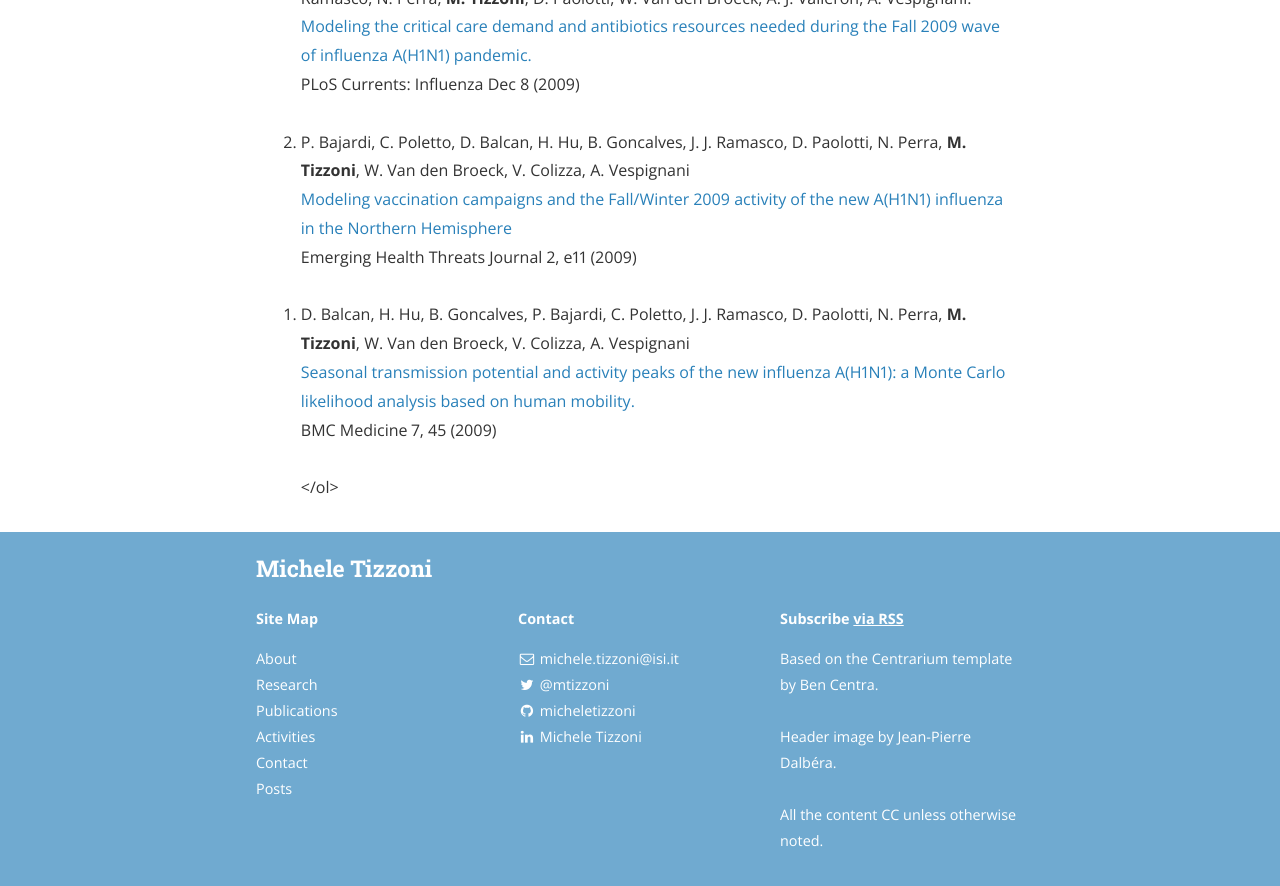
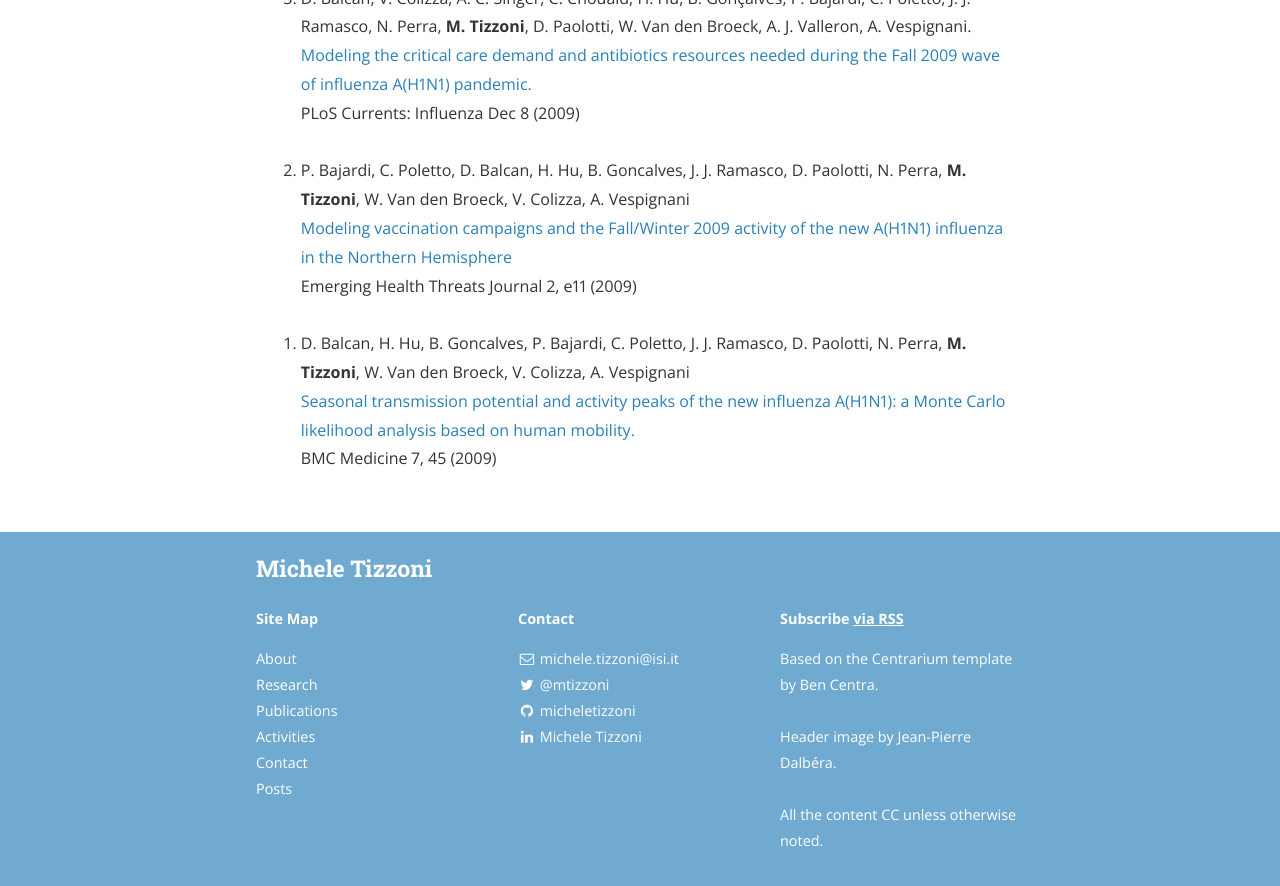
Before and after one commit to micheletizzoni/micheletizzoni.github.io, a Jekyll site: the page built from 3_publications.md, in a window 1280 px wide and 900 px high, scrolled down 3591 px. Shown: the top 886 px of the window. Built offline with Jekyll 4.4.1, drawn with Linux system fonts in a browser that asks for light colours; nearby versions of some CDN libraries.

Commit message:
Update publications

```diff
--- a/3_publications.md
+++ b/3_publications.md
@@ -133,7 +133,7 @@
   <br>
 
   <li>V. Colizza, A. Vespignani, N. Perra, C. Poletto, B. Gonçalves, H. Hu, D. Balcan, D. Paolotti, W. Van den Broeck, <strong>M. Tizzoni</strong>, P. Bajardi, J. J. Ramasco.<br>
-  <a href="http://currents.plos.org/influenza/article/estimate-of-novel-influenza-ah1n1-cases-in-mexico-at-the-early-stage-of-the-pandemic-with-a-spatially-structured-epidemic-model/">Estimate of Novel Influenza A/H1N1 cases in Mexico at the early stage of the pandemic with a spatially structured epidemic model.</a>
+  <a href="http://currents.plos.org/influenza/article/estimate-of-novel-influenza-ah1n1-cases-in-mexico-at-the-early-stage-of-the-pandemic-with-a-spatially-structured-epidemic-model/">Estimate of Novel Influenza A/H1N1 cases in Mexico at the early stage of the pandemic with a spatially structured epidemic model.</a><br>
   PLoS Currents: Influenza. 2009 Nov 17 (2009)
   </li>
   <br>
@@ -155,6 +155,3 @@
   BMC Medicine 7, 45 (2009)
   </li>
   <br>
-
-
-</ol>
```
